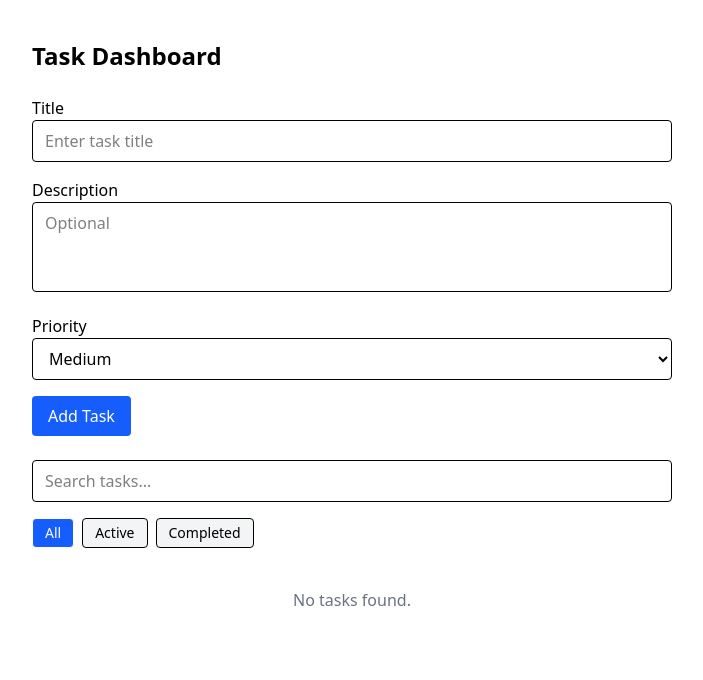
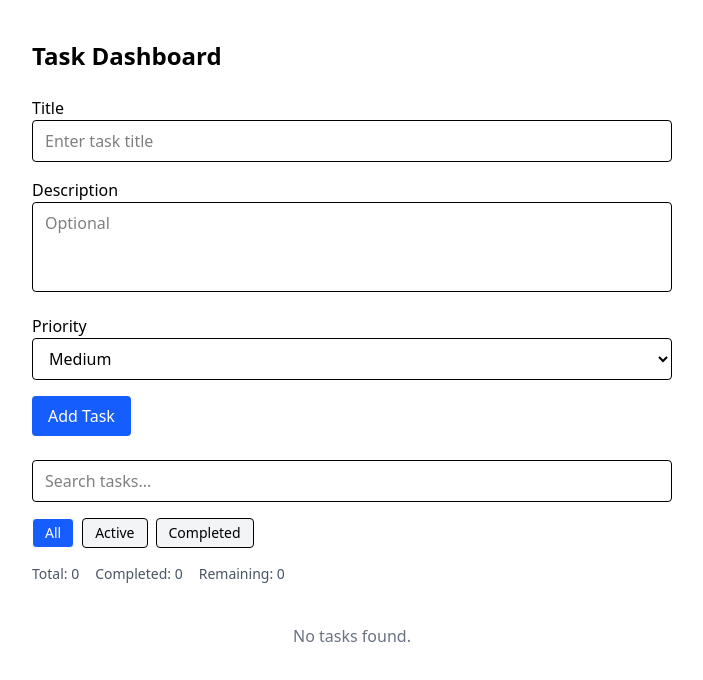
Before and after one commit to johnwary/task-manager-dashboard, a React (Vite) app: page / in a window 1280 px wide. Shown: the top 680 px of the page, without its empty margins (288-991 px from the left). Built offline with nearby package versions, Linux system fonts and the light colour scheme.

Commit message:
feat: add TaskCounter to show total, completed, and remaining tasks

```diff
--- a/src/App.tsx
+++ b/src/App.tsx
@@ -2,6 +2,7 @@ import { TaskList } from './components/TaskList';
 import { TaskForm } from './components/TaskForm';
 import { SearchBar } from './components/SearchBar';
 import { FilterTabs } from './components/FilterTabs';
+import { TaskCounter } from './components/TaskCounter';
 
 function App() {
   return (
@@ -11,6 +12,7 @@ function App() {
         <TaskForm />
         <SearchBar />
         <FilterTabs />
+        <TaskCounter />
         <TaskList />
       </main>
     </>
--- /dev/null
+++ b/src/components/TaskCounter.tsx
@@ -0,0 +1,15 @@
+import { useTaskContext } from '../hooks/useTaskContext';
+
+export const TaskCounter = () => {
+  const { state } = useTaskContext();
+  const total = state.tasks.length;
+  const completed = state.tasks.filter((t) => t.status === 'completed').length;
+
+  return (
+    <div className="text-sm text-gray-600 mt-4">
+      <span className="mr-4">Total: {total}</span>
+      <span className="mr-4">Completed: {completed}</span>
+      <span>Remaining: {total - completed}</span>
+    </div>
+  );
+};
```
